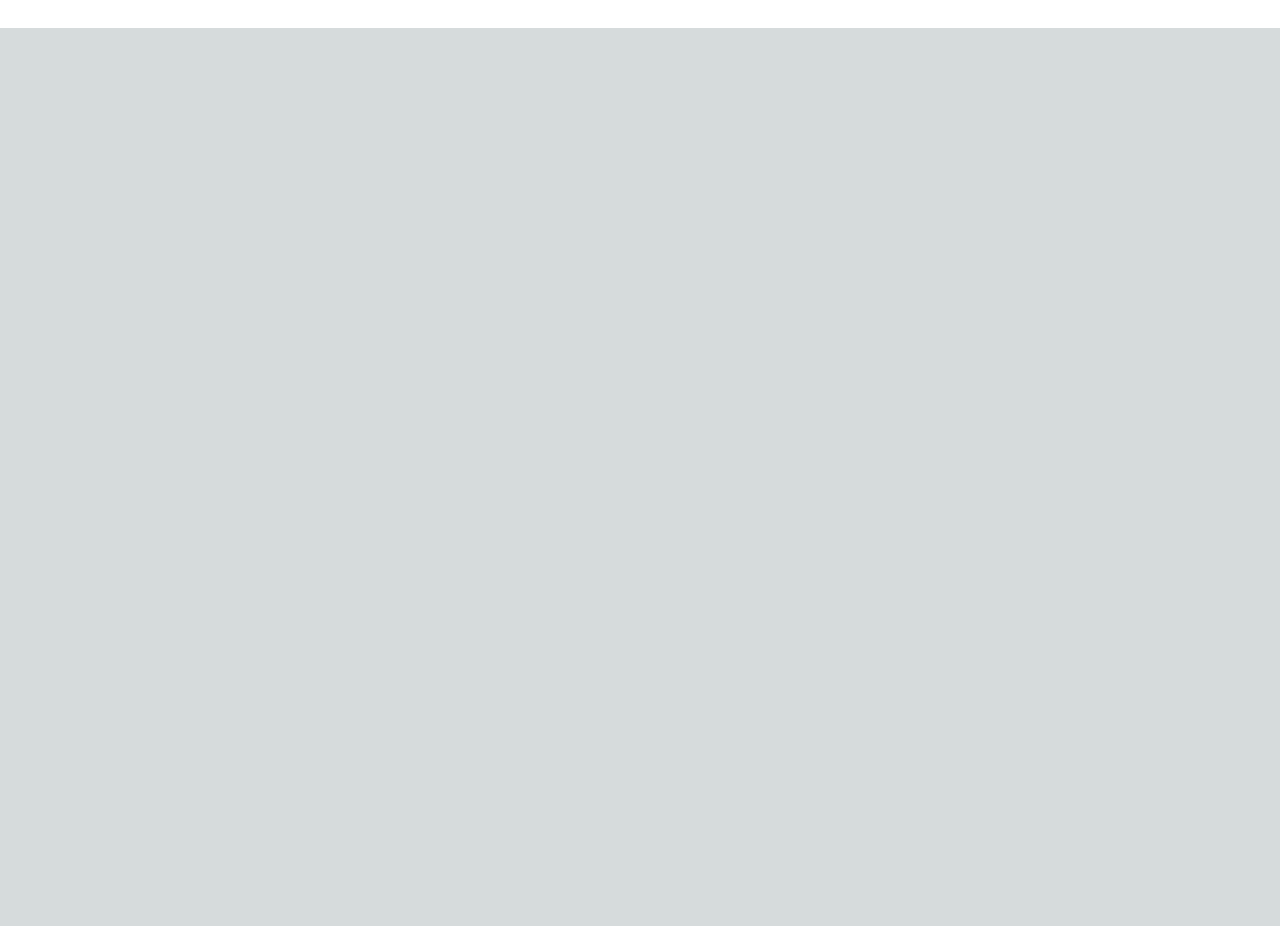
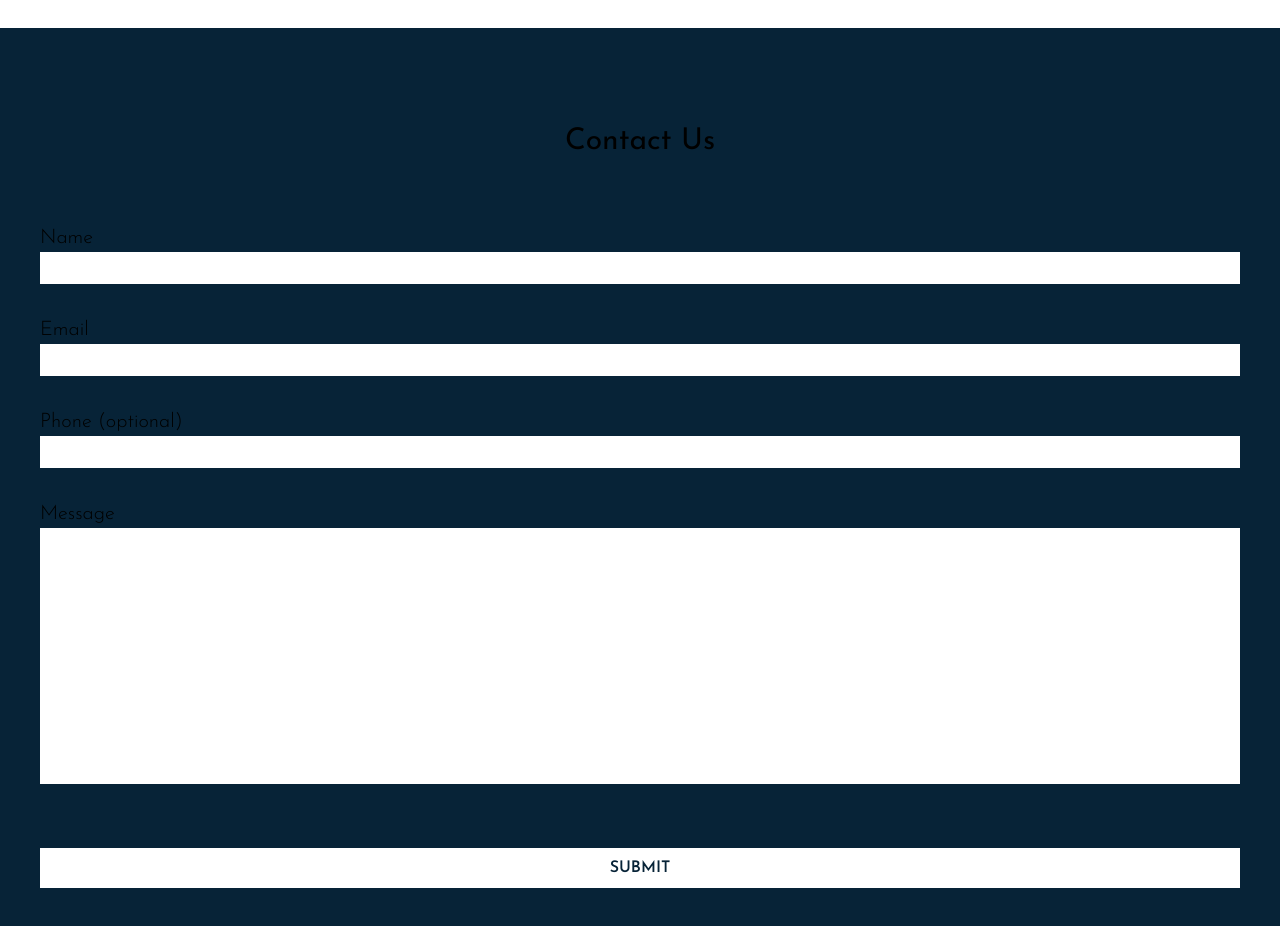
Before and after one commit to LukeLarson2/caloop-mobile-site, a Next.js app: page / in a window 1280 px wide. Shown: the part 3740-4666 px from the top of the page. Before the commit the page ends 3768 px from the top, so only its background shows below. Built offline with nearby package versions, Linux system fonts and the light colour scheme.

Commit message:
added contact us field

```diff
--- /dev/null
+++ b/src/app/_components/Contact.tsx
@@ -0,0 +1,44 @@
+"use client";
+import { useState } from "react";
+
+export default function Contact() {
+  const [name, setName] = useState("");
+  const [email, setEmail] = useState("");
+  const [phone, setPhone] = useState("");
+  const [message, setMessage] = useState("");
+
+  return (
+    <div className="bg-primary h-auto w-full px-10 xs:py-24">
+      <h1 className="text-3xl text-center mb-16">Contact Us</h1>
+      <div className="flex flex-col items-start h-auto">
+        <label className="text-xl font-light">Name</label>
+        <input
+          className="w-full py-1 px-2 outline-none text-night mb-8"
+          value={name}
+          onChange={(e) => setName(e.target.value)}
+        />
+        <label className="text-xl font-light">Email</label>
+        <input
+          className="w-full py-1 px-2 outline-none text-night mb-8"
+          value={email}
+          onChange={(e) => setEmail(e.target.value)}
+        />
+        <label className="text-xl font-light">Phone (optional)</label>
+        <input
+          className="w-full py-1 px-2 outline-none text-night mb-8"
+          value={phone}
+          onChange={(e) => setPhone(e.target.value)}
+        />
+        <label className="text-xl font-light">Message</label>
+        <textarea
+          className="w-full h-64 resize-none p-2 text-night mb-8"
+          value={message}
+          onChange={(e) => setMessage(e.target.value)}
+        />
+        <button className="xs:w-full bg-light text-primary xs:h-10 font-semibold xs:mt-8">
+          SUBMIT
+        </button>
+      </div>
+    </div>
+  );
+}
--- a/src/app/page.tsx
+++ b/src/app/page.tsx
@@ -4,6 +4,7 @@ import Header from "./_components/Header";
 import Mission from "./_components/Mission";
 import Portfolio from "./_components/Portfolio";
 import Services from "./_components/Services";
+import Contact from "./_components/Contact";
 
 export default function Home() {
   return (
@@ -12,6 +13,7 @@ export default function Home() {
       <Mission />
       <Portfolio />
       <Services />
+      <Contact />
     </main>
   );
 }
```
